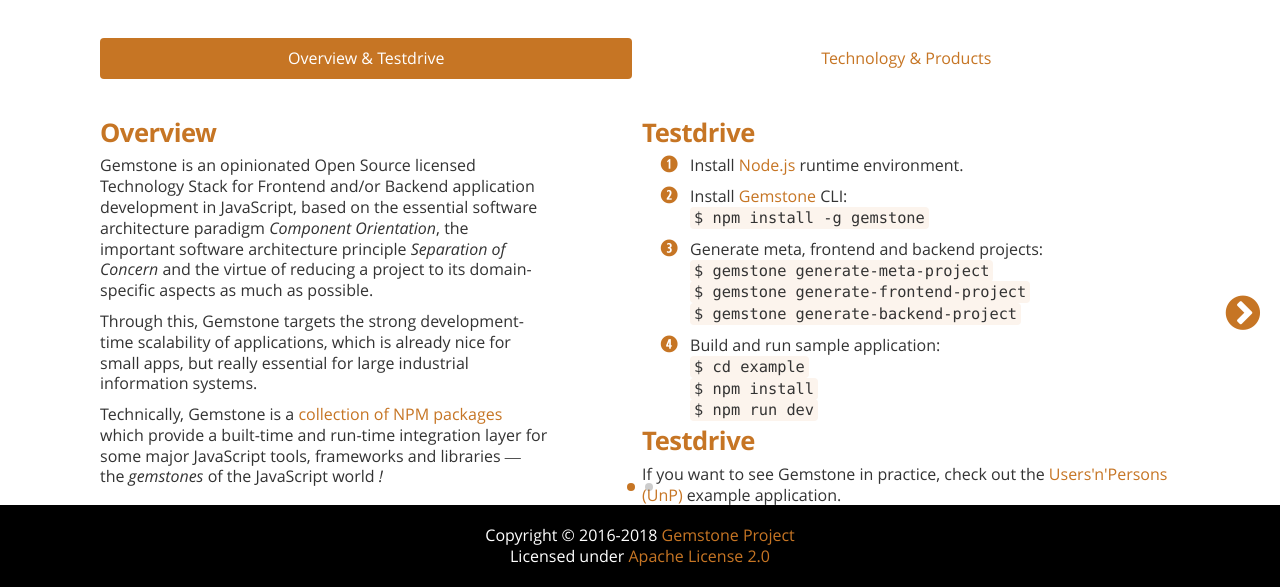
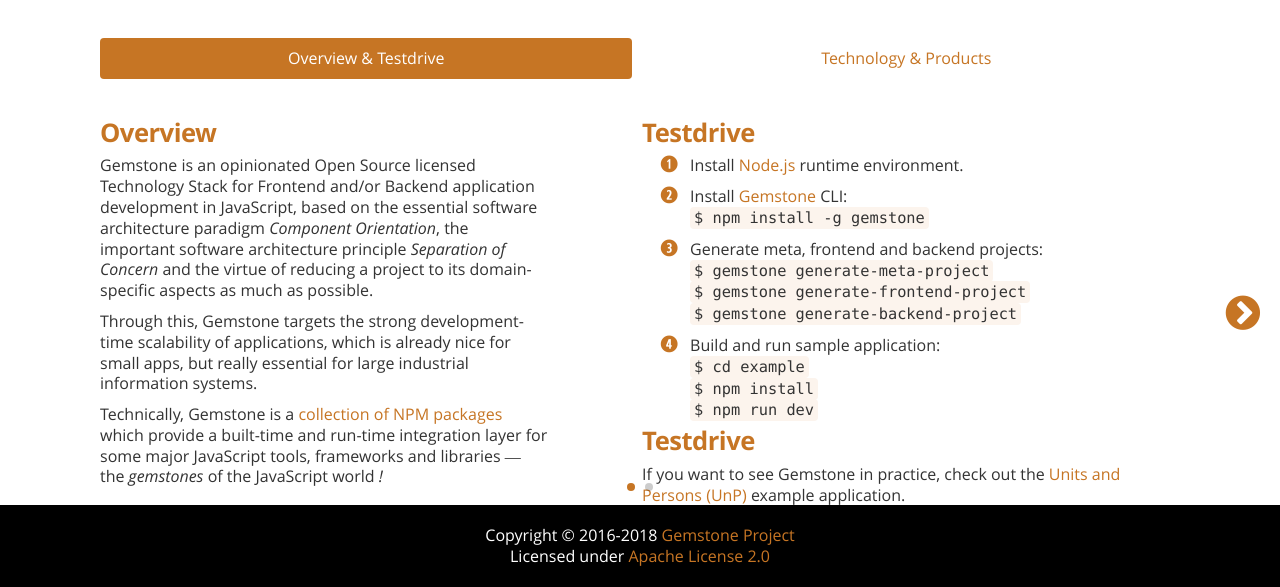
Before and after one commit to gemstonejs/gemstone-website, a website: page index.html in a window 1280 px wide. Shown: the part 414-1001 px from the top of the page. Drawn offline with Linux system fonts and the light colour scheme.

Commit message:
add link to UnP

```diff
--- a/index.html
+++ b/index.html
@@ -109,9 +109,10 @@
                                         </li>
                                         -->
                                     </ul>
+                                    <p/>
                                     <div class="headline">Testdrive</div>
                                     If you want to see Gemstone in practice, check out the
-                                    <a href="https://github.com/huica/unp/">Users'n'Persons (UnP)</a> example application.
+                                    <a href="https://github.com/huica/unp/">Units and Persons (UnP)</a> example application.
                                 </div>
                             </div>
                         </div>
```
